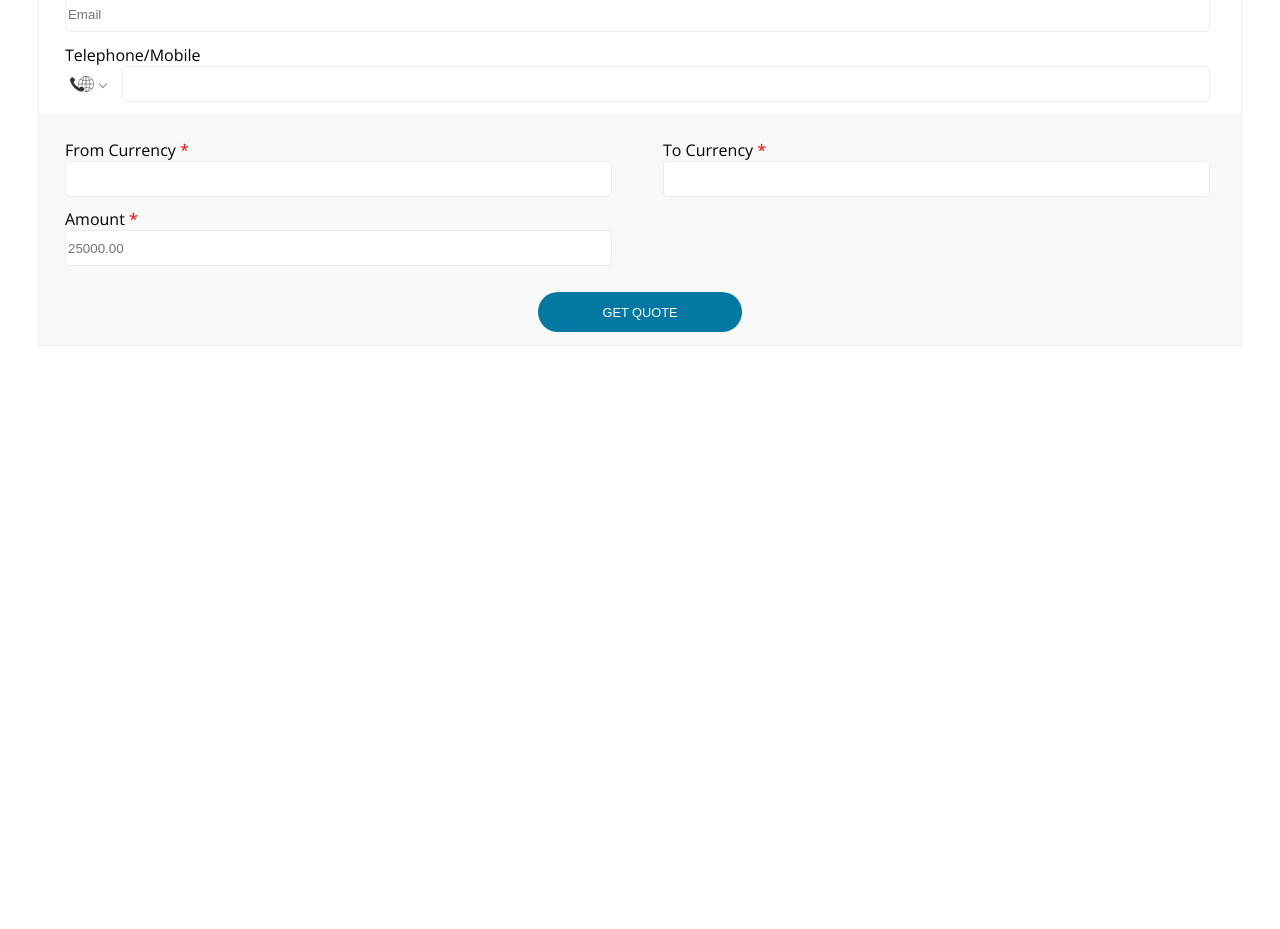
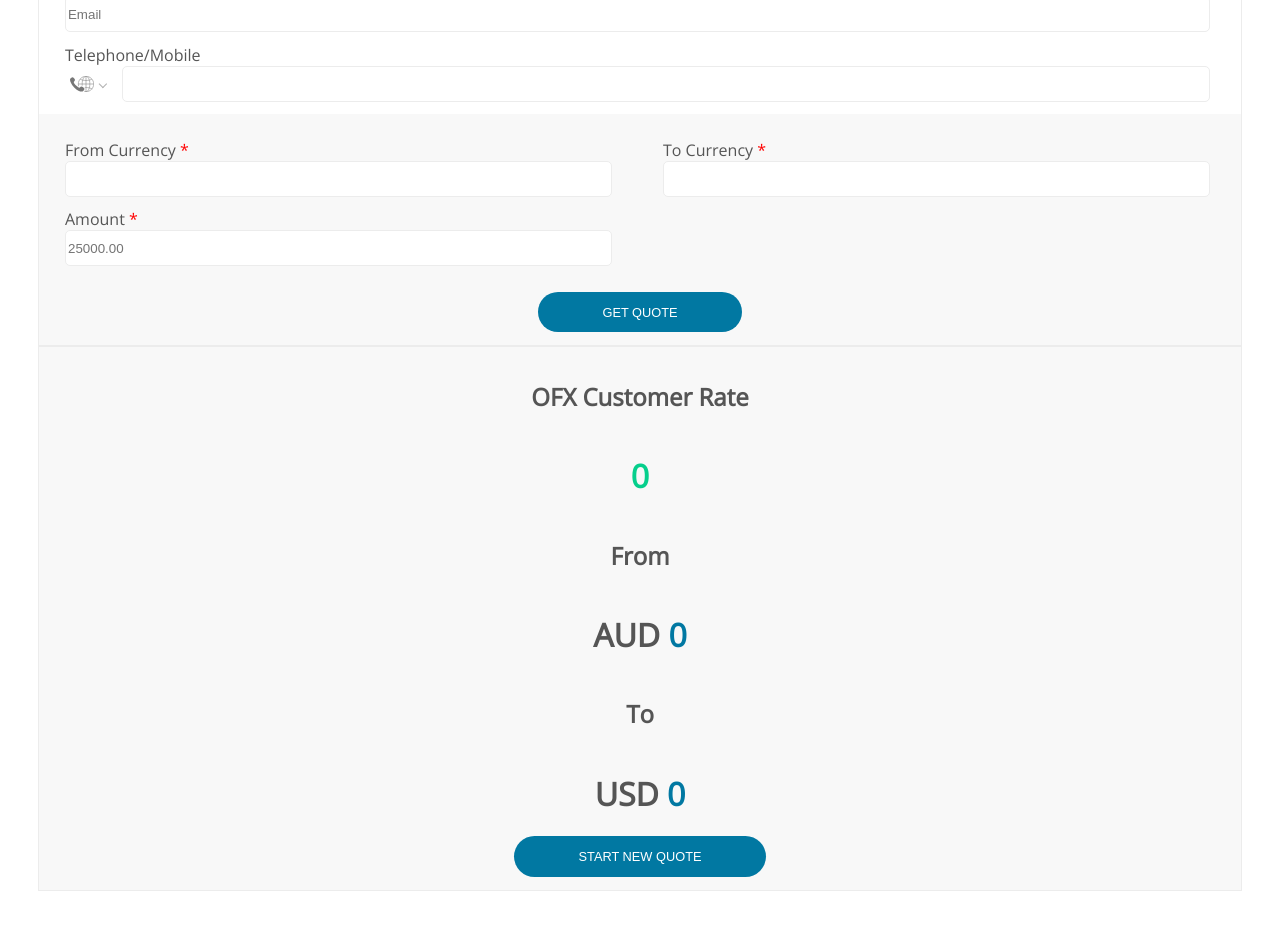
Before and after one commit to yashikanand/ofx-converter, a React (Create React App) app: page / in a window 1280 px wide. Shown: the part 220-1149 px from the top of the page. Before the commit the page ends 800 px from the top, so only its background shows below. Built offline with nearby package versions, Linux system fonts and the light colour scheme.

Commit message:
Created and Styled the output screen for the quote. Working on links and dataset

```diff
--- a/src/App.js
+++ b/src/App.js
@@ -1,6 +1,7 @@
 import "./App.css";
 import React from "react";
 import QuickQuote from "./Components/quickQuote";
+import Output from "./Components/quickQuoteOut";
 
 function Heading() {
   return (
@@ -16,6 +17,7 @@
     <>
       <Heading />
       <QuickQuote />
+      <Output />
     </>
   );
 }
--- /dev/null
+++ b/src/Components/quickQuoteOut.js
@@ -0,0 +1,31 @@
+let customerRate = 0;
+let senderAmount = 0;
+let receiverAmount = 0;
+let senderCurrency = "AUD";
+let receiverCurrency = "USD";
+
+function Output() {
+  return (
+    <div id="output">
+      <div id="customer-rate-details">
+        <h2>OFX Customer Rate</h2>
+        <h1>{customerRate}</h1>
+      </div>
+      <div id="conversion-price-details">
+        <h2>From</h2>
+        <h1>
+          {senderCurrency}
+          <span className="amount"> {senderAmount}</span>
+        </h1>
+        <h2>To</h2>
+        <h1>
+          {receiverCurrency}
+          <span className="amount"> {receiverAmount}</span>
+        </h1>
+      </div>
+      <button id="submission">START NEW QUOTE</button>
+    </div>
+  );
+}
+
+export default Output;
--- a/src/index.css
+++ b/src/index.css
@@ -20,6 +20,7 @@
 label {
   display: block;
   margin-top: 1%;
+  color: #555555;
 }
 
 #heading {
@@ -110,3 +111,32 @@
   flex: initial !important;
   min-width: initial;
 }
+
+/* quickQuoteOut Styling below */
+#output {
+  display: flex;
+  flex-direction: column;
+  align-items: center;
+  background-color: #f8f8f8;
+  padding: 1vw 2vw;
+  border: 0.1vw solid #ececec;
+}
+
+#output > div {
+  display: flex;
+  flex-direction: column;
+  align-items: center;
+}
+
+#output > div > h2,
+h1 {
+  color: #555555;
+}
+
+#customer-rate-details > h1 {
+  color: #06cf8c;
+}
+
+.amount {
+  color: #0178a2;
+}
```
